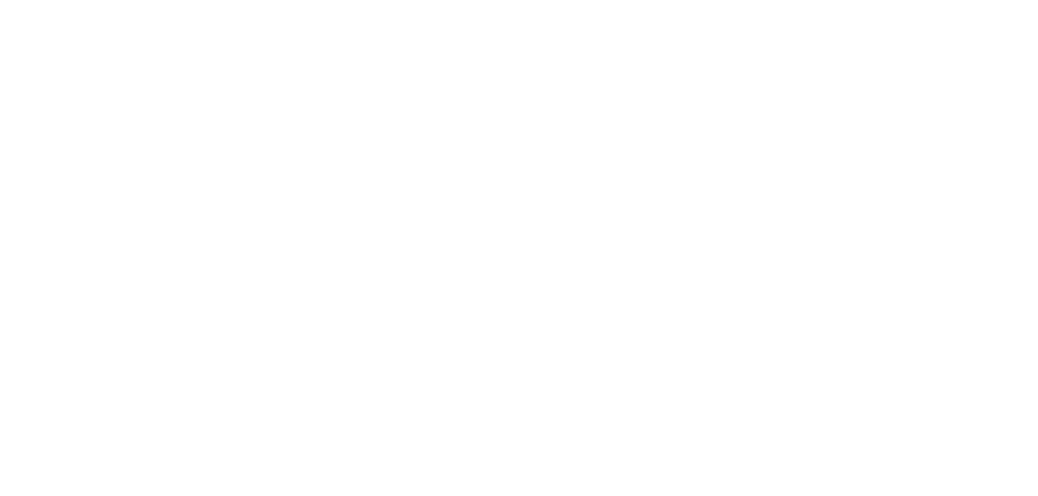
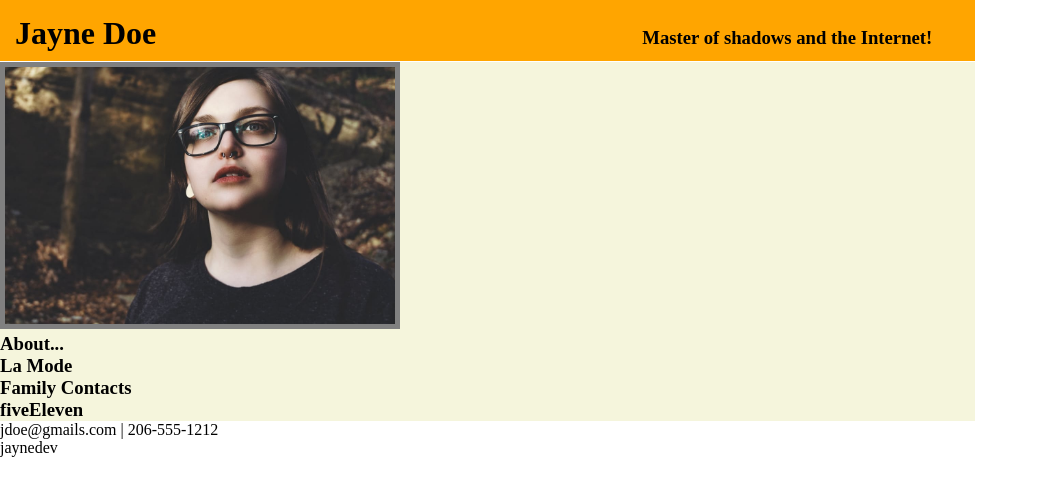
Before and after one commit to MikeDacanay/fake_portfolio_exercise_Jayne_Doe, a plain HTML site: page Fake_Portfolio_MD/index.html in a window 1280 px wide. Shown: the whole page, without its empty margins (0-1038 px from the left). Drawn offline with Linux system fonts and the light colour scheme.

Commit message:
removed div around img and bordered img

```diff
--- a/Fake_Portfolio_MD/index.html
+++ b/Fake_Portfolio_MD/index.html
@@ -4,26 +4,44 @@
 		<title>
 		Fake Portfolio Jayne Doe
 		</title>
+		<link rel="stylesheet" type="text/css" href="style.css">
 	</head>
 	<body>
-		<div class = "wrapper"> <!-- Static -->
+			<div class = "top_headers"> <!-- Static -->
+				<div class = "heading">
+					<h1> Jayne Doe </h1>
+				</div>
+				<div class = "sub_heading">
+					<h3> Master of shadows and the Internet! </h3>
+			</div>
+			</div>
 			<div class = "container"><!-- Absolute Position -->
 				<div class = "top_section">
-					<div class = "img_container"><!-- display:inline-block -->
-					</div>
-					<div class = "img_container"><!-- display:inline-block, for about -->
+					<img src="./Portfolio_images/photo_of_me.jpg" alt="error" class = "img">
+						<!-- display:inline-block -->
+					<div class = "top_container">
+						<h3> About... </h3><!-- display:inline-block, for about -->
 					</div>
 				</div>
 				<div class = "main_section">
-					<div class = "projects"><!-- display:inline-block, for La Mode -->
+					<div class = "projects">
+						<h3> La Mode </h3><!-- display:inline-block, for La Mode -->
 					</div>
-					<div class = "projects"><!-- display:inline-block, for Family Contacts -->
+					<div class = "projects">
+						<h3> Family Contacts </h3><!-- display:inline-block, for Family Contacts -->
 					</div>
-					<div class = "projects"><!-- display:inline-block, for fiveEleven -->
+					<div class = "projects">
+						<h3> fiveEleven </h3><!-- display:inline-block, for fiveEleven -->
 					</div>
 				</div>
-		</div>
+			</div>
 		<div class = "footer">
+			<div class = "contacts">
+				<p>jdoe@gmails.com | 206-555-1212</p>
+			</div>
+			<div class = "social_media">
+				<p> jaynedev </p>
+			</div>
 		</div>
 	</body>
 </html>
--- a/Fake_Portfolio_MD/style.css
+++ b/Fake_Portfolio_MD/style.css
@@ -2,3 +2,34 @@
 	margin: 0px;
 	padding: 0px;
 }
+.top_headers {
+	background-color: orange;
+	width: 975px;
+	box-sizing: border-box;
+}
+.heading {
+	display: inline-block;
+    padding-left: 15px;
+    padding-top: 15px;
+    padding-bottom: 9px;
+
+}
+.sub_heading {
+    display: inline-block;
+    text-align: right;
+    width: 772px;
+}
+.container {
+	background-color: beige;
+	width: 975px;
+	box-sizing: border-box;
+}
+.top_section {
+	margin-top: 1px;
+}
+.img {
+	display: inline-block;
+	height: 40%;
+	width: 40%;
+	border: 5px solid grey;
+}
```
